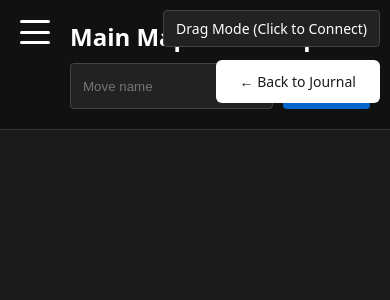
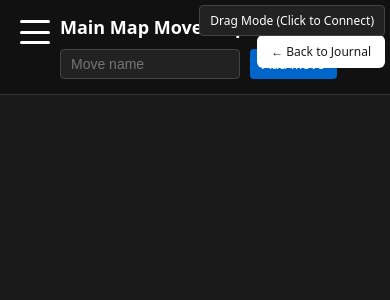
Before and after one commit to AUrbano2000/bjj-tracker, a Flask app: page /moves in a window 390 px wide. Shown: the top 300 px of the page. Run offline with Flask 3, Linux system fonts and the light colour scheme; data comes from the database, SQL or seed files in the repository; data that the repository does not hold is empty.

Commit message:
Add mobile responsive design for all pages

```diff
--- a/templates/moves.html
+++ b/templates/moves.html
@@ -361,6 +361,68 @@
         background: #0066cc;
         border-color: #0066cc;
       }
+
+      /* Mobile Responsive */
+      @media (max-width: 768px) {
+        header {
+          padding: 15px 15px 15px 60px;
+        }
+
+        header h2 {
+          font-size: 18px;
+        }
+
+        #moveInput {
+          max-width: 180px;
+          font-size: 14px;
+          padding: 6px 10px;
+        }
+
+        button {
+          padding: 6px 12px;
+          font-size: 14px;
+        }
+
+        .sidebar {
+          width: 280px;
+          left: -280px;
+          padding: 70px 15px 15px 15px;
+        }
+
+        .sidebar.open {
+          left: 0;
+        }
+
+        .mode-indicator {
+          top: 5px;
+          right: 5px;
+          padding: 6px 10px;
+          font-size: 12px;
+        }
+
+        .top-nav {
+          top: 35px;
+          right: 5px;
+        }
+
+        .nav-button {
+          padding: 8px 14px;
+          font-size: 12px;
+        }
+
+        .move {
+          padding: 8px 12px;
+          font-size: 14px;
+        }
+
+        #canvas {
+          height: calc(100vh - 100px);
+        }
+
+        .autocomplete-dropdown {
+          width: 180px;
+        }
+      }
     </style>
 </head>
 <body>
```
Also changed, not shown: templates/journal.html (+66 -0 lines), templates/move_profile.html (+55 -0 lines).
